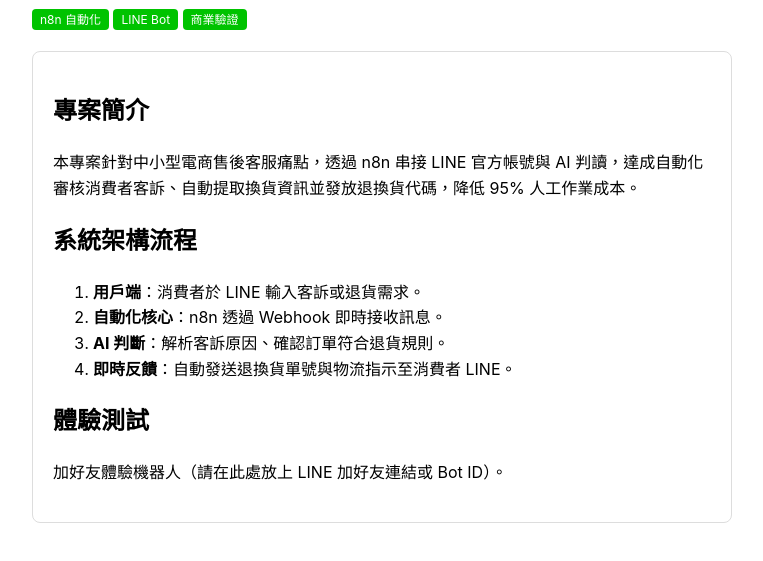
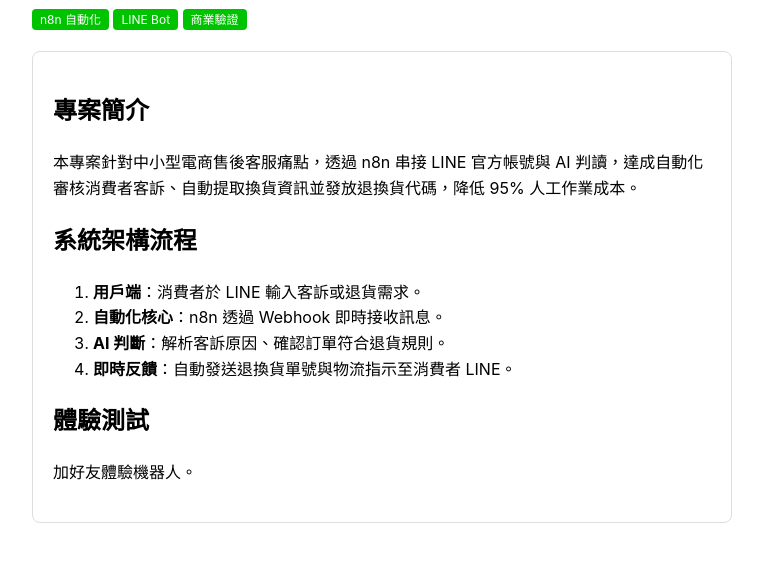
Before and after one commit to Josanaaa/line-retail-agent, a plain HTML site: page index.html in a window 1280 px wide. Shown: the part 107-668 px from the top of the page, without its empty margins (258-1021 px from the left). Drawn offline with Linux system fonts and the light colour scheme.

Commit message:
Update index.html

```diff
--- a/index.html
+++ b/index.html
@@ -26,7 +26,7 @@
     </ol>
 
     <h2>體驗測試</h2>
-    <p>加好友體驗機器人（請在此處放上 LINE 加好友連結或 Bot ID）。</p>
+    <p>加好友體驗機器人。</p>
   </div>
 </body>
 </html>
```
